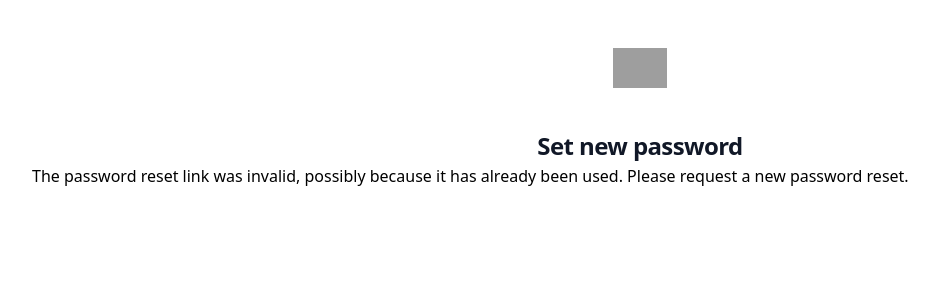
After one commit to usman-nasir1/syndicate, a Django app: page /reset/1/1/ in a window 1280 px wide. The commit adds this page. Shown: the top 300 px of the page, without its empty margins (0-939 px from the left). Run offline with Django 5.2, Linux system fonts and the light colour scheme; some libraries are stand-ins or nearby versions; grey boxes are pictures that could not be loaded.

Commit message:
completed the login and reset password functionality

```diff
--- a/syndicate_manager/urls.py
+++ b/syndicate_manager/urls.py
@@ -17,8 +17,15 @@ Including another URLconf
 from django.contrib import admin
 from django.contrib.auth import views as auth_views
 from django.urls import path
+from .views import HomeView
 
 urlpatterns = [
     path('admin/', admin.site.urls),
     path('login', auth_views.LoginView.as_view(template_name='login.html'), name='login'),
+    path('logout/', auth_views.LogoutView.as_view(), name='logout'),
+    path('', HomeView.as_view(), name='home_page'),
+    path('password_reset/', auth_views.PasswordResetView.as_view(template_name='password_reset.html'), name='password_reset'),
+    path('password_reset/done/', auth_views.PasswordResetDoneView.as_view(template_name='password_reset_done.html'), name='password_reset_done'),
+    path('reset/<uidb64>/<token>/', auth_views.PasswordResetConfirmView.as_view(template_name='password_reset_confirm.html'), name='password_reset_confirm'),
+    path('reset/done/', auth_views.PasswordResetCompleteView.as_view(template_name='password_reset_complete.html'), name='password_reset_complete'),
 ]
--- a/templates/login.html
+++ b/templates/login.html
@@ -21,7 +21,7 @@
           <div class="flex items-center justify-between">
             <label for="password" class="block text-sm font-medium leading-6 text-gray-900">Password</label>
             <div class="text-sm">
-              <a href="#" class="font-semibold text-indigo-600 hover:text-indigo-500">Forgot password?</a>
+              <a href="{% url 'password_reset' %}" class="font-semibold text-indigo-600 hover:text-indigo-500">Forgot password?</a>
             </div>
           </div>
           <div class="mt-2">
--- /dev/null
+++ b/templates/password_reset_confirm.html
@@ -0,0 +1,50 @@
+{% extends 'base.html' %}
+{% load i18n %}
+
+{% block content %}
+  <div class="flex min-h-full flex-col justify-center px-6 py-12 lg:px-8">
+    <div class="sm:mx-auto sm:w-full sm:max-w-sm">
+      <img class="mx-auto h-10 w-auto" src="https://tailwindui.com/img/logos/mark.svg?color=indigo&shade=600" alt="Syndicate Manager" />
+      <h2 class="mt-10 text-center text-2xl font-bold leading-9 tracking-tight text-gray-900">Set new password</h2>
+    </div>
+
+    {% if validlink %}
+      <div class="sm:mx-auto sm:w-full sm:max-w-sm">
+        <h3>{% translate 'Please enter your new password twice so we can verify you typed it in correctly.' %}</h3>
+      </div>
+
+      <div class="mt-2 sm:mx-auto sm:w-full sm:max-w-sm">
+        <form method="post">
+          {% csrf_token %}
+          <input class="hidden" autocomplete="username" value="{{ form.user.get_username }}" />
+          <div>
+            {{ form.new_password1.errors }}
+            <div>
+              <label for="id_new_password1">{% translate 'New password:' %}</label>
+              <div class="mt-1">
+                <input type="password" name="new_password1" autocomplete="new-password" aria-describedby="id_new_password1_helptext" id="id_new_password1" aria-autocomplete="list" class="block w-full rounded-md border-0 py-1.5 text-gray-900 shadow-sm ring-1 ring-inset ring-gray-300 placeholder:text-gray-400 focus:ring-2 focus:ring-inset focus:ring-indigo-600 sm:text-sm sm:leading-6" />
+              </div>
+            </div>
+
+          </div>
+          <div>
+            {{ form.new_password2.errors }}
+            <div class="flex-container">
+              <label for="id_new_password2">{% translate 'Confirm password:' %}</label>
+              <div class="mt-1">
+                <input type="password" name="new_password2" autocomplete="new-password" aria-describedby="id_new_password2_helptext" id="id_new_password2" aria-autocomplete="list" class="block w-full rounded-md border-0 py-1.5 text-gray-900 shadow-sm ring-1 ring-inset ring-gray-300 placeholder:text-gray-400 focus:ring-2 focus:ring-inset focus:ring-indigo-600 sm:text-sm sm:leading-6" />
+              </div>
+            </div>
+          </div>
+          <div class="mt-2">
+            <button type="submit" class="flex w-full justify-center rounded-md bg-indigo-600 px-3 py-1.5 text-sm font-semibold leading-6 text-white shadow-sm hover:bg-indigo-500 focus-visible:outline focus-visible:outline-2 focus-visible:outline-offset-2 focus-visible:outline-indigo-600">Change Password</button>
+          </div>
+        </form>
+      </div>
+    {% else %}
+      <p>
+        {% translate 'The password reset link was invalid, possibly because it has already been used.  Please request a new password reset.' %}
+      </p>
+    {% endif %}
+  </div>
+{% endblock %}
--- a/theme/static/css/dist/styles.css
+++ b/theme/static/css/dist/styles.css
@@ -800,12 +800,20 @@ select {
   margin-top: 0.5rem;
 }
 
+.mt-1 {
+  margin-top: 0.25rem;
+}
+
 .block {
   display: block;
 }
 
 .flex {
   display: flex;
+}
+
+.hidden {
+  display: none;
 }
 
 .h-10 {
```
Also changed, not shown: syndicate_manager/settings.py (+6 -8 lines), syndicate_manager/views.py (added, +16 -0 lines), templates/home.html (added, +9 -0 lines), templates/password_reset.html (added, +27 -0 lines), templates/password_reset_complete.html (added, +18 -0 lines), templates/password_reset_done.html (added, +17 -0 lines), db.sqlite3.
